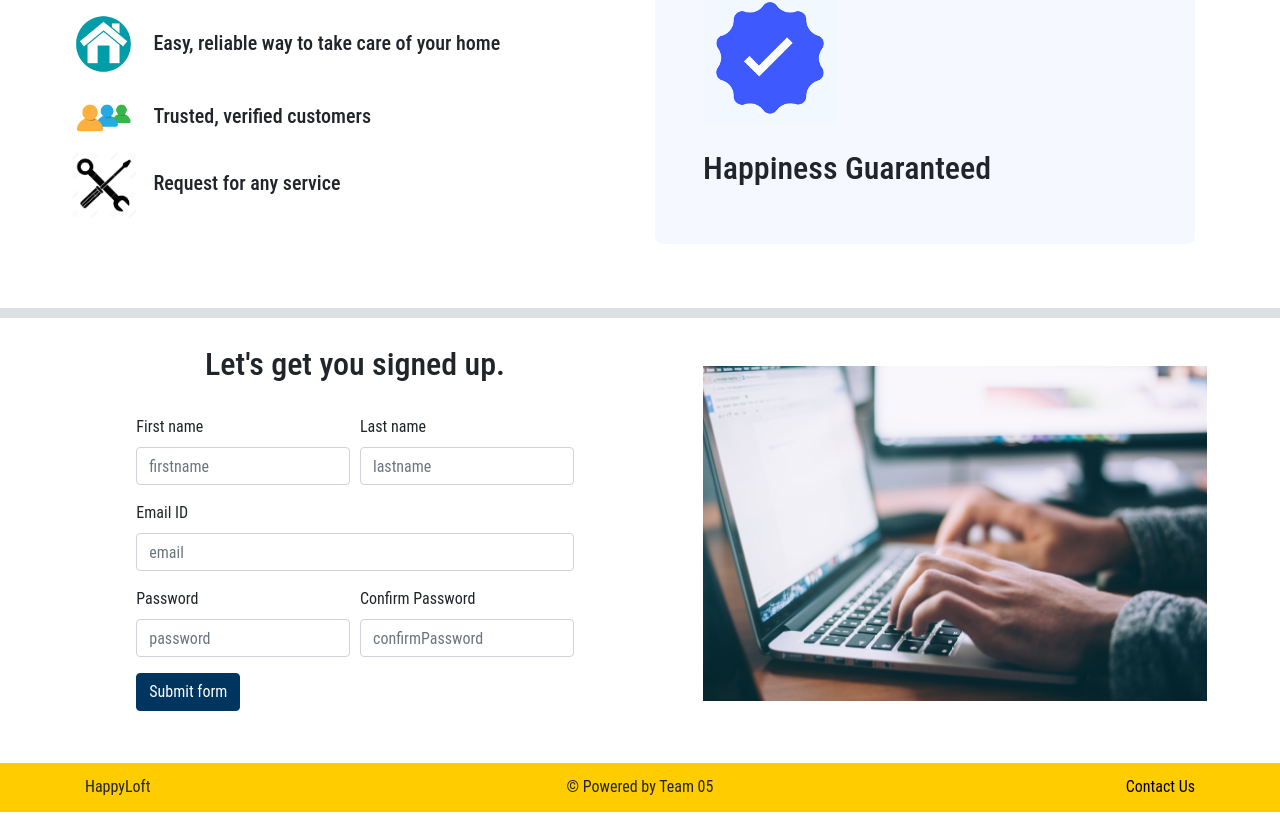
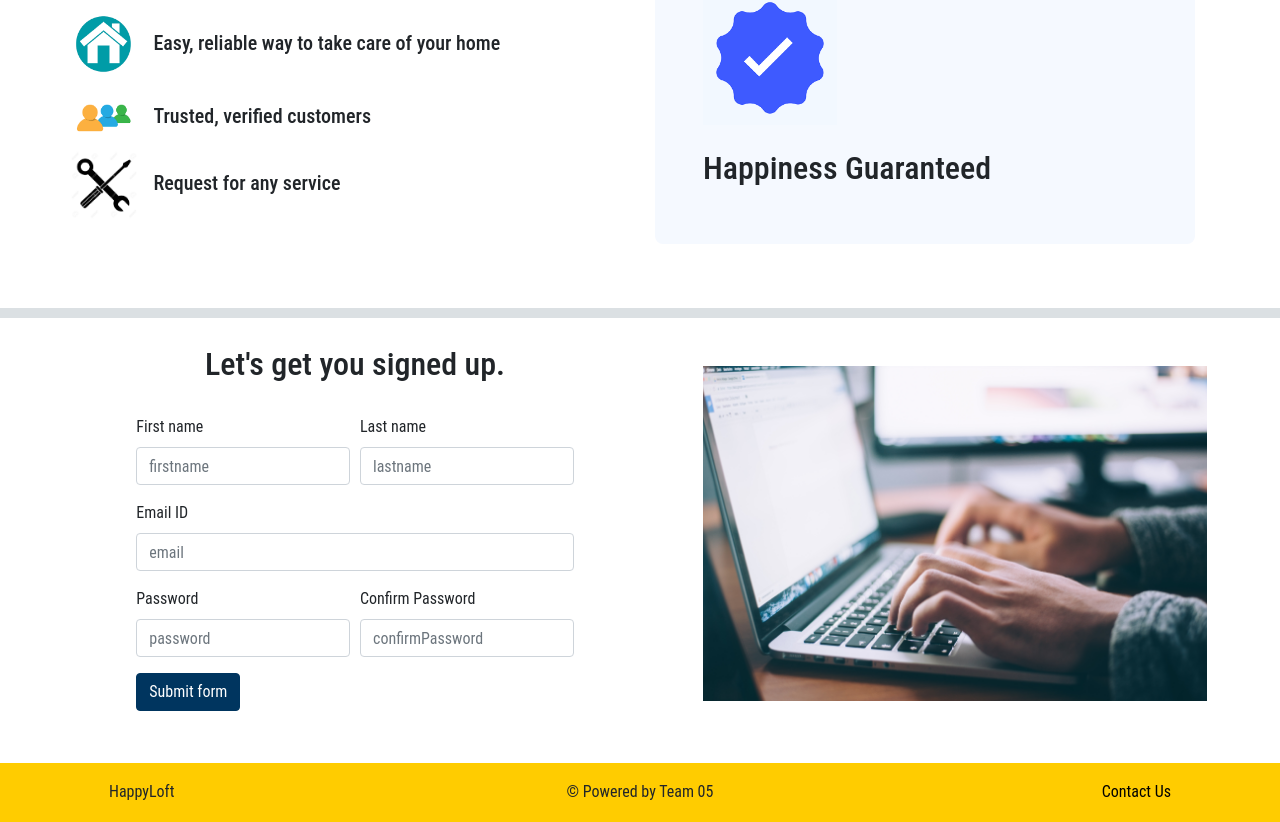
Before and after one commit to praveen1344/HappyHome, a React (Create React App) app in the folder app/: page /sign-up in a window 1280 px wide. Shown: the part 793-1615 px from the top of the page. Built offline with nearby package versions, Linux system fonts and the light colour scheme; the HTML template or start-up script is replaced by a standard one.

Commit message:
Adding routes and AboutUs

```diff
--- a/app/src/components/AboutUsPage.js
+++ b/app/src/components/AboutUsPage.js
@@ -1,5 +1,5 @@
 import React from 'react';
-import { Container,Row, Col, Image } from 'react-bootstrap';
+import { Container,Row, Image } from 'react-bootstrap';
 import CardLayout from '../common/CardLayout';
 import './aboutUs.css';
 
--- a/app/src/components/Footer.js
+++ b/app/src/components/Footer.js
@@ -5,7 +5,7 @@ import {Container, Row, Col} from 'react-bootstrap';
 const FooterComponent = (props) => {
     return(
         <Container className="footer-sub-container">
-            <Row>
+            <Row className="footer-row">
                 <Col>
                     HappyLoft
                 </Col>
--- a/app/src/components/SignUp.js
+++ b/app/src/components/SignUp.js
@@ -6,8 +6,7 @@ import axios from 'axios';
 import { toast } from 'react-toastify';
 import './SignUp.css';
 
-
-const API_URL = 'http://localhost:8080';
+const API_URL = 'http://192.168.0.9:8080';
 
 const schema = yup.object({
   firstName: yup.string().required(),
@@ -48,11 +47,19 @@ const SignUpComponent = (props) => {
               setSubmitting(false);
             })
             .catch(error => {
-              console.log(error.response);
-              console.log(error.response.data.message);
-              toast.error(error.response.data.message, {
-                position: toast.POSITION.TOP_RIGHT
-              });
+              if(error.response) {
+                console.log(error.response);
+                if(error.response.data) {
+                  console.log(error.response.data.message);
+                  toast.error(error.response.data.message , {
+                    position: toast.POSITION.TOP_RIGHT
+                  });
+                }
+              } else {
+                toast.error(error.message , {
+                  position: toast.POSITION.TOP_RIGHT
+                });
+              }
               resetForm({});
               setSubmitting(false);
             });
--- a/app/src/components/footer.css
+++ b/app/src/components/footer.css
@@ -1,5 +1,9 @@
 .footer-sub-container {
     padding: 1%;
+}
+
+.footer-row {
+    padding: 5px 24px !important;
 }
 
 .contact-link {
```
